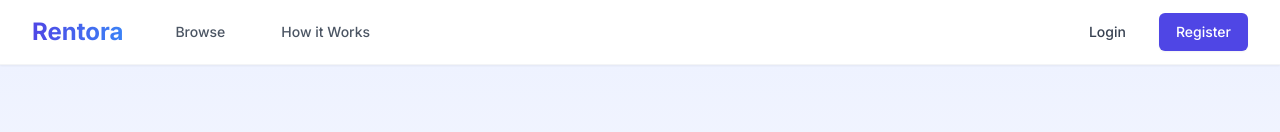
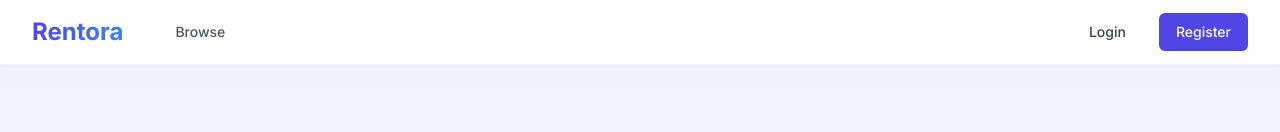
Before and after one commit to HasanImam24/Rentora, a Next.js app in the folder frontend/: page / in a window 1280 px wide. Shown: the top 132 px of the page. Built offline with nearby package versions, Linux system fonts and the light colour scheme; no server answers.

Commit message:
fix: remove How it Works link from Navbar

```diff
--- a/frontend/components/layout/Navbar.jsx
+++ b/frontend/components/layout/Navbar.jsx
@@ -22,9 +22,6 @@ export default function Navbar() {
             <div className="hidden md:ml-10 md:flex md:space-x-8">
               <Link href="/listings" className="text-gray-600 hover:text-indigo-600 px-3 py-2 text-sm font-medium transition-colors">
                 Browse
-              </Link>
-              <Link href="/how-it-works" className="text-gray-600 hover:text-indigo-600 px-3 py-2 text-sm font-medium transition-colors">
-                How it Works
               </Link>
             </div>
           </div>
```
